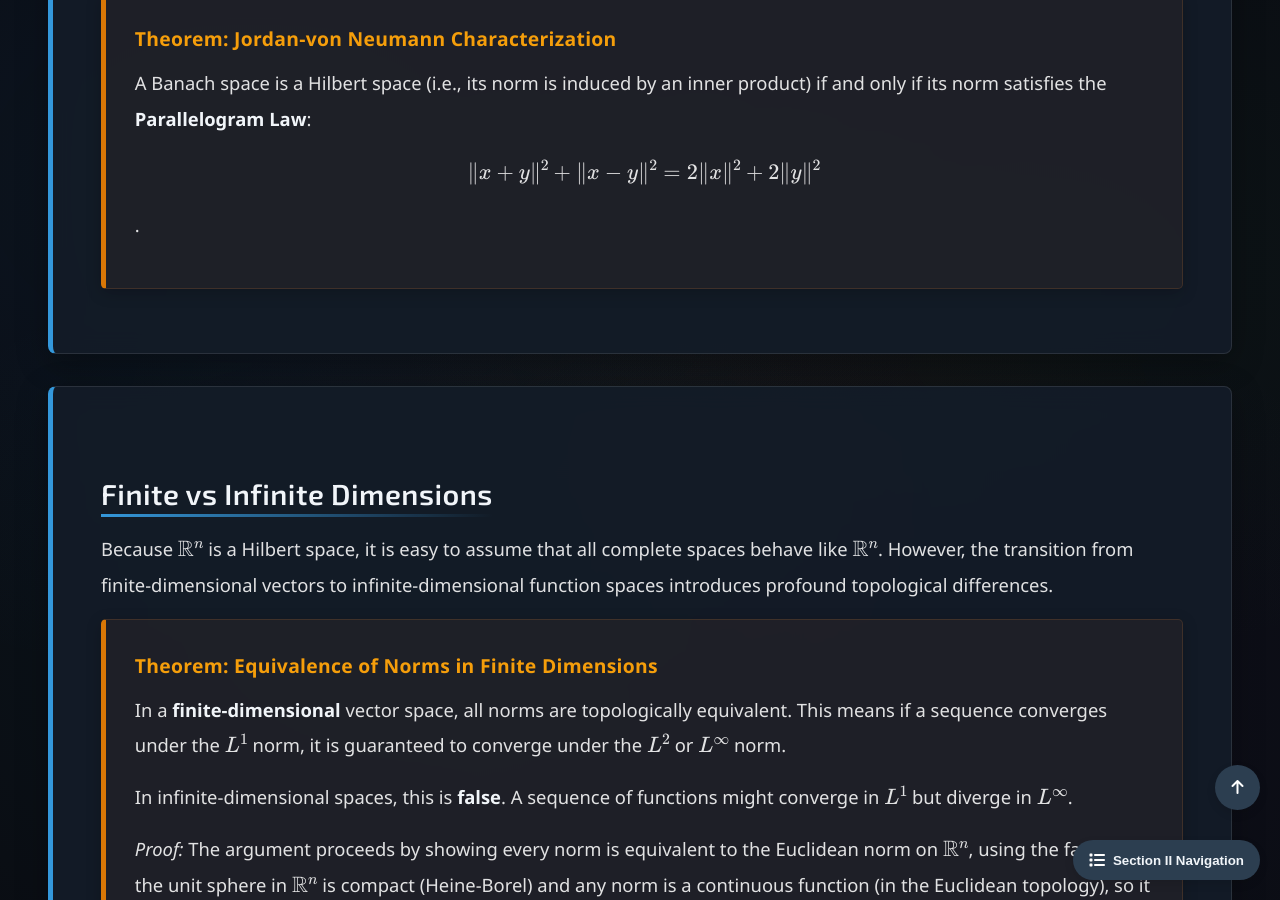
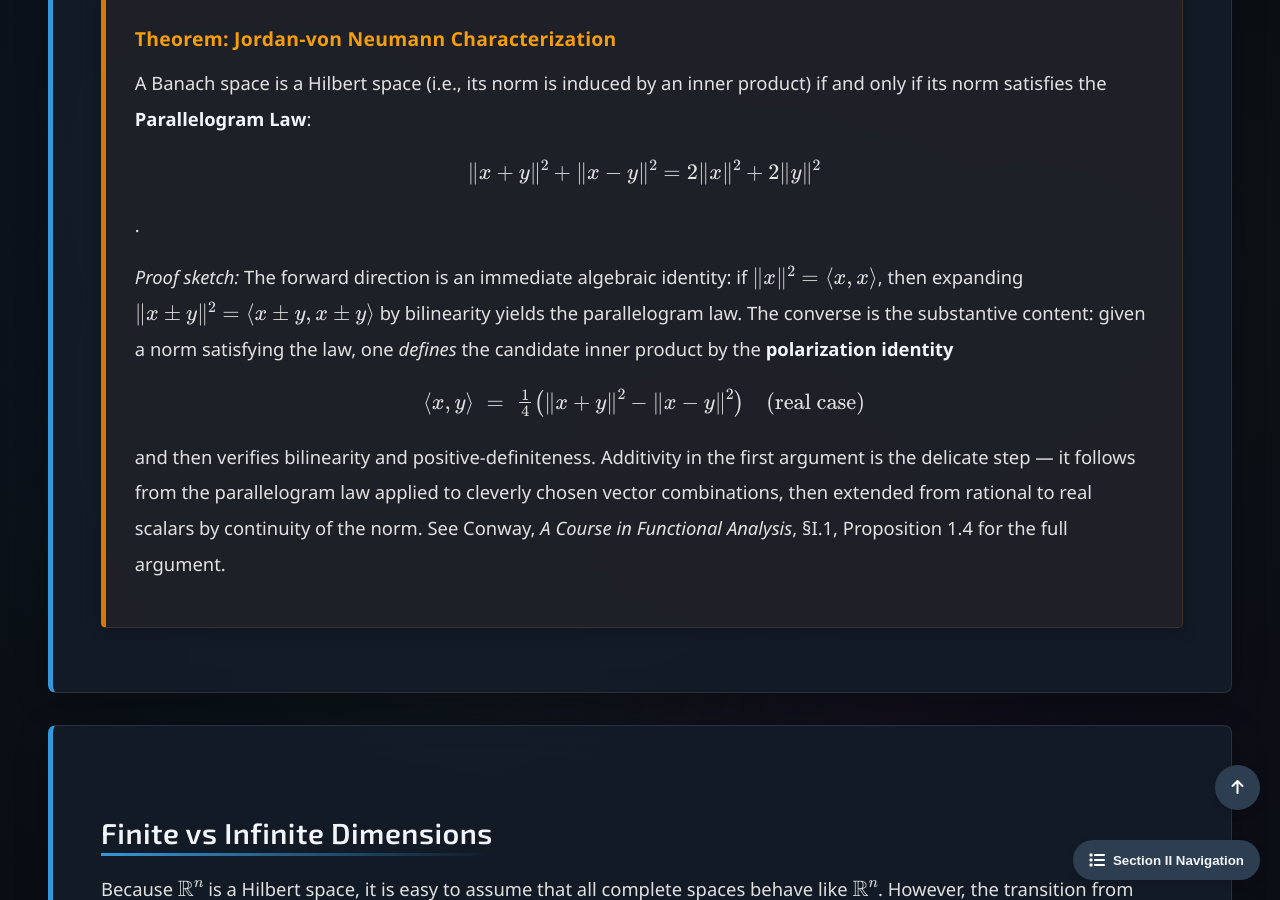
Before and after one commit to Yusukey01/yusukey01.github.io, a Jekyll site: the page built from Mathematics/Calculus/intro_analysis.html, in a window 1280 px wide and 900 px high, scrolled down 5129 px. Built offline with Jekyll 4.4.1, drawn with Linux system fonts in a browser that asks for light colours.

Commit message:
Updated calc23, 30

```diff
--- a/Mathematics/Calculus/intro_analysis.html
+++ b/Mathematics/Calculus/intro_analysis.html
@@ -225,6 +225,20 @@ uses_python: false
                         \|x + y\|^2 + \|x - y\|^2 = 2\|x\|^2 + 2\|y\|^2
                         \].
                     </p>
+                    <p>
+                        <em>Proof sketch:</em> The forward direction is an immediate algebraic identity: if
+                        \(\|x\|^2 = \langle x, x \rangle\), then expanding \(\|x \pm y\|^2 = \langle x \pm y, x \pm y \rangle\)
+                        by bilinearity yields the parallelogram law. The converse is the substantive content: given a norm
+                        satisfying the law, one <em>defines</em> the candidate inner product by the <strong>polarization identity</strong>
+                        \[
+                        \langle x, y \rangle \;=\; \tfrac{1}{4}\bigl(\|x+y\|^2 - \|x-y\|^2\bigr)
+                        \quad (\text{real case})
+                        \]
+                        and then verifies bilinearity and positive-definiteness. Additivity in the first argument is the delicate
+                        step — it follows from the parallelogram law applied to cleverly chosen vector combinations, then extended
+                        from rational to real scalars by continuity of the norm. See Conway, <em>A Course in Functional Analysis</em>,
+                        §I.1, Proposition 1.4 for the full argument.
+                    </p>
                 </div>
 
             </section>
```
